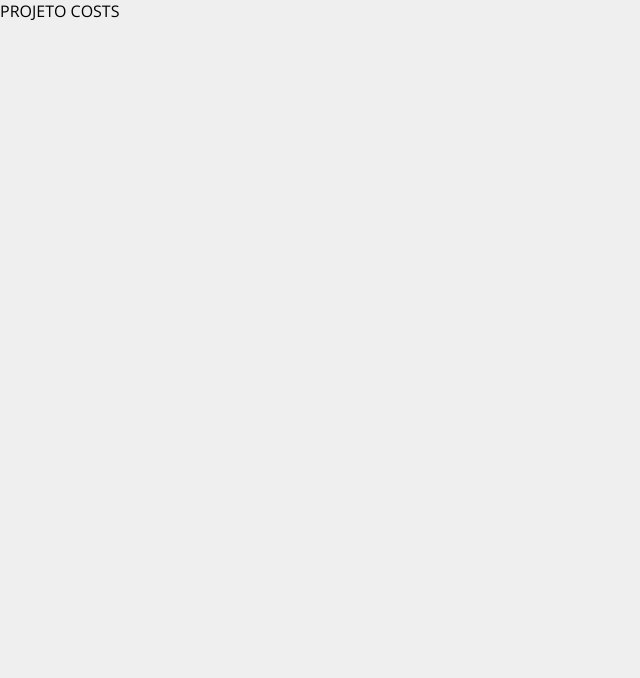
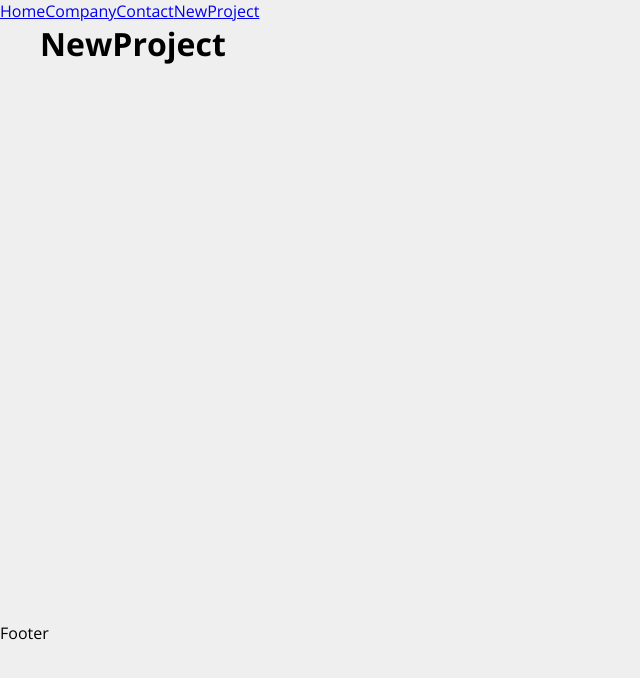
Before and after one commit to juniorcaus/COSTS, a React (Create React App) app: page /NewProject in a window 1280 px wide. Shown: the top 678 px of the page, without its empty margins (0-640 px from the left). Built offline with nearby package versions, Linux system fonts and the light colour scheme.

Commit message:
Estruturando o projeto - #18

```diff
--- a/src/App.js
+++ b/src/App.js
@@ -1,9 +1,35 @@
+import { BrowserRouter as Router, Routes, Route, Link  } from 'react-router-dom';
+
+import Container from './components/layout/Container';
+
+import Company from './components/pages/Company';
+import Contact from './components/pages/Contact';
+import Home from './components/pages/Home';
+import NewProject from './components/pages/NewProject';
 
 function App() {
   return (
-    <div className="App">
-      <p>PROJETO COSTS</p>
-    </div>
+    <Router>
+      <div>
+        <Link to="/">Home</Link>
+        <Link to="/Company">Company</Link>
+        <Link to="/Contact">Contact</Link>
+        <Link to="/NewProject">NewProject</Link>
+      </div>
+
+      <Container customClass="min-height">
+        <Routes>
+          <Route exact path="/" element={<Home/>} />
+          <Route exact path="/Company" element={<Company/>} />
+          <Route exact path="/Contact" element={<Contact/>} />
+          <Route exact path="/NewProject" element={<NewProject/>} />
+        </Routes>
+      </Container>
+
+      <p>Footer</p>
+
+
+    </Router>
   );
 }
 
--- /dev/null
+++ b/src/components/layout/Container.js
@@ -0,0 +1,13 @@
+import React from 'react';
+import styles from './Container.module.css';
+
+function Container(props) {
+    return (
+        <div className={`${styles.container} ${styles[props.customClass]} `}>
+            {props.children}
+        </div>
+    )
+
+}
+
+export default Container;
--- /dev/null
+++ b/src/components/layout/Container.module.css
@@ -0,0 +1,20 @@
+.container {
+    width: 1200px;
+    display: flex;
+    justify-content: space-between;
+    margin: 0 auto;
+    flex-wrap: wrap;
+}
+
+.min-height {
+    min-height: 75%;
+}
+
+.start {
+    justify-content: flex-start;
+}
+
+.column {
+    flex-direction: column;
+    justify-content: flex-start;
+}
--- /dev/null
+++ b/src/components/pages/Company.js
@@ -0,0 +1,9 @@
+import React from 'react'
+
+function Company() {
+  return (
+    <h1>Company</h1>
+  )
+}
+
+export default Company;
--- /dev/null
+++ b/src/components/pages/Contact.js
@@ -0,0 +1,9 @@
+import React from 'react'
+
+function Contact() {
+  return (
+    <h1>Contact</h1>
+  )
+}
+
+export default Contact;
--- /dev/null
+++ b/src/components/pages/Home.js
@@ -0,0 +1,9 @@
+import React from 'react'
+
+function Home() {
+  return (
+    <h1>Home</h1>
+  )
+}
+
+export default Home;
--- /dev/null
+++ b/src/components/pages/NewProject.js
@@ -0,0 +1,9 @@
+import React from 'react'
+
+function NewProject() {
+  return (
+    <h1>NewProject</h1>
+  )
+}
+
+export default NewProject;
```
